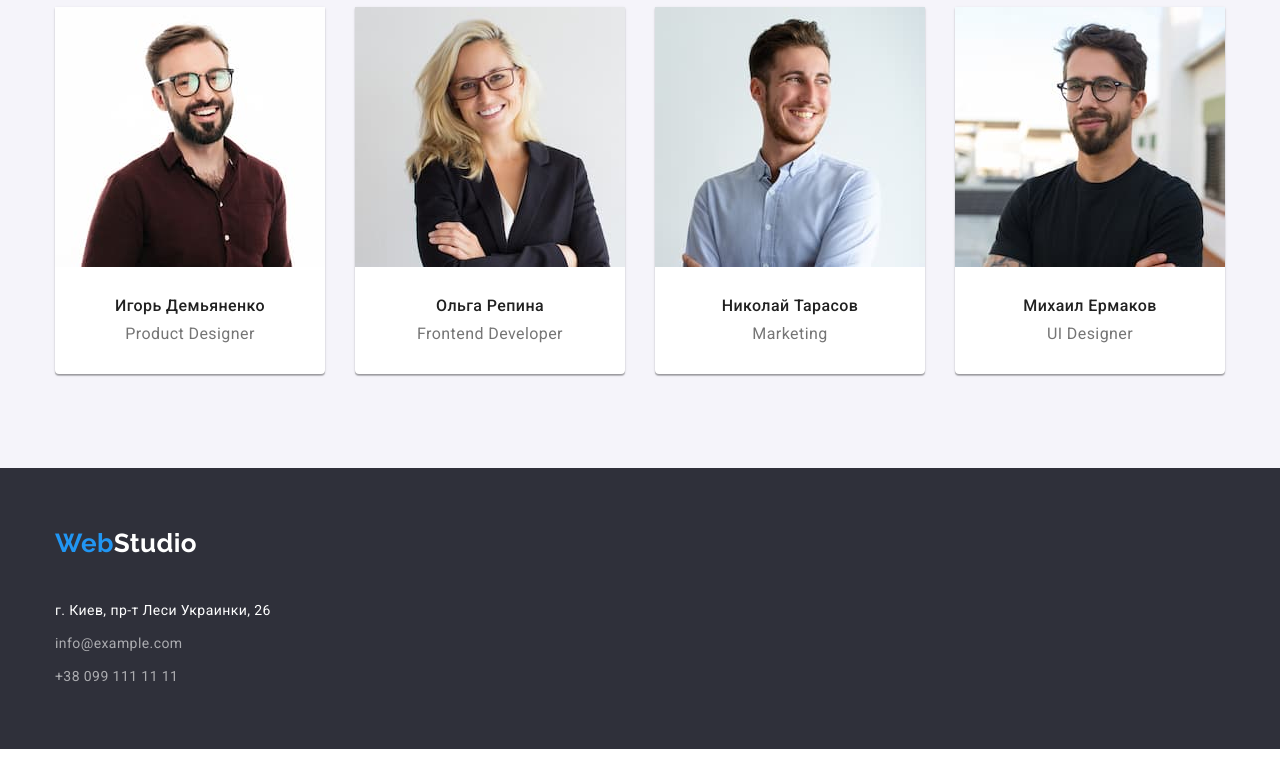
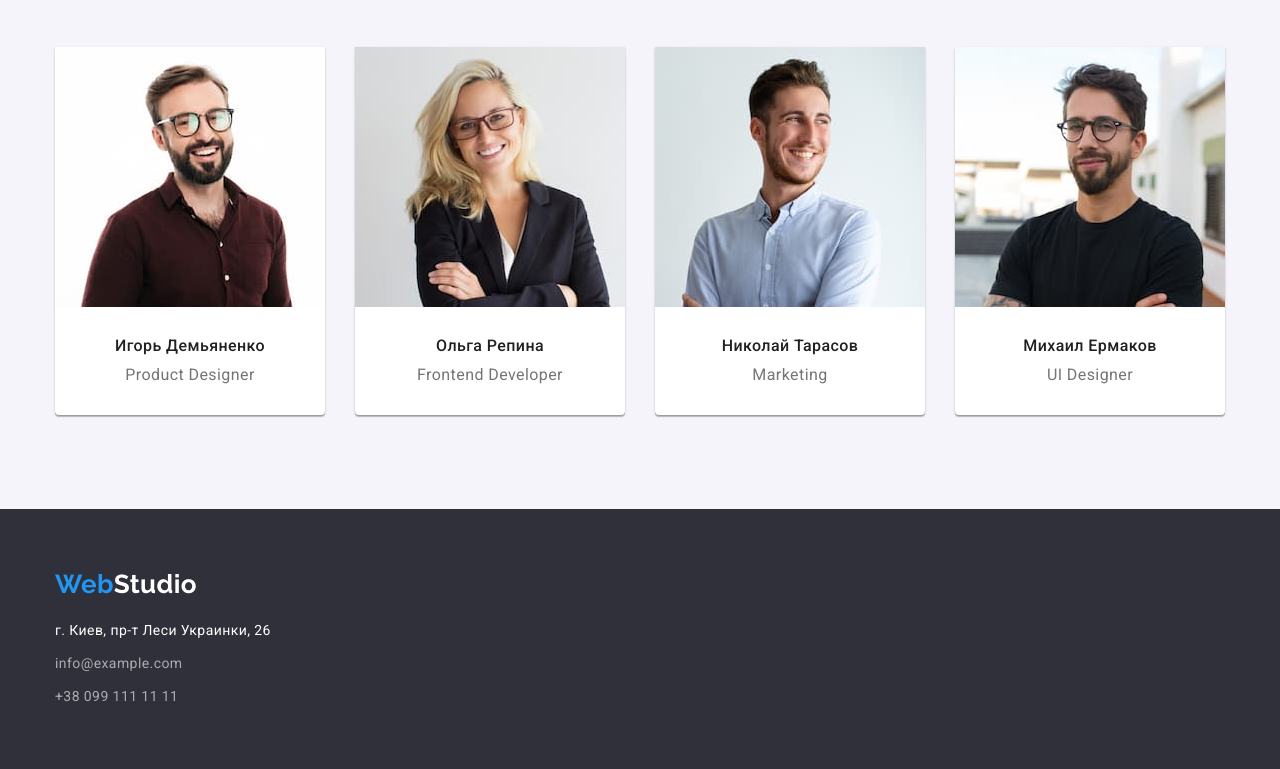
Before and after one commit to Tormilon/goit-markup-hw-03, a plain HTML site: page index.html in a window 1280 px wide. Shown: the part 1582-2351 px from the top of the page. Drawn offline with nearby package versions, Linux system fonts and the light colour scheme.

Commit message:
Исправлены замечания ментор

```diff
--- a/css/styles.css
+++ b/css/styles.css
@@ -309,6 +309,7 @@ a {
 
     color: var(--title-text-color);
     display: block;
+    margin-bottom: 50px;
 }
 
 .team-list {
@@ -361,10 +362,11 @@ a {
     font-weight: 700;
     font-size: 26px;
     line-height: 1.19;
+    margin-bottom: 20px;
 }
 
-.address {
-    margin-top: 20px;
+.map {
+
 }
 
 .contact-footer a {
@@ -387,7 +389,7 @@ a {
     color: var(--accent-color);
 }
 
-.contact-footer .address {
+.contact-footer .map {
     color: var(--primary-white-color);
 }
 
@@ -484,4 +486,5 @@ a {
     color: var(--primary-text-color);
     font-size: 16px;
     line-height: 1.88;
+    margin-bottom: 0;
 }
--- a/index.html
+++ b/index.html
@@ -136,7 +136,7 @@
                 <address class="address">
                     <ul class="contact-footer list">
                         <li class="address-item">
-                            <a href="https://goo.gl/maps/piqngm7oDQpEDh6u6 " class="address" target="_blank" rel="noopener nofollow noreferrer">г. Киев, пр-т Леси Украинки, 26</a>
+                            <a href="https://goo.gl/maps/piqngm7oDQpEDh6u6 " class="map" target="_blank" rel="noopener nofollow noreferrer">г. Киев, пр-т Леси Украинки, 26</a>
                         </li>
                         <li class="address-item">
                             <a href="mailto:info@example.com" class="info">info@example.com</a>
```
Also changed, not shown: portfolio.html (+1 -1 lines).
